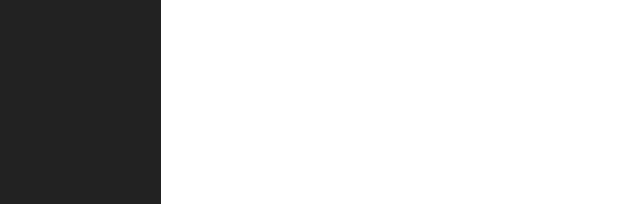
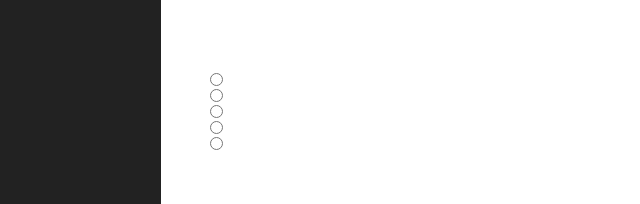
Before and after one commit to space10-community/conversational-form-docs, a plain HTML site: page docs/examples.html in a window 1280 px wide. Shown: the part 593-797 px from the top of the page, 479-1119 px from the left. Drawn offline with Linux system fonts and the light colour scheme.

Commit message:
try with radio buttons

```diff
--- a/docs/examples.html
+++ b/docs/examples.html
@@ -74,6 +74,13 @@
 
 					<!-- Conversational Form will auto-run because of attribute "cf-form" -->
 					<form id="form" cf-form>
+						<fieldset cf-questions="Choose an example">
+							<input type="radio" cf-label="Conditional Flow" />
+							<input type="radio" cf-label="Formless" />
+							<input type="radio" cf-label="Add robot response" />
+							<input type="radio" cf-label="Auto form detection" />
+							<input type="radio" cf-label="jQuery" />
+						</fieldset>
 					</form>
 
 				</div>
@@ -99,9 +106,9 @@
 				function initExample(){
 					for(var i = 0; i < examples.length; i++){
 						(function(index) {
-							setTimeout(function() {
-								window.ConversationalForm.addRobotChatResponse(examples[index]);
-							}, i * 2000);
+							// setTimeout(function() {
+							// 	window.ConversationalForm.addRobotChatResponse(examples[index]);
+							// }, i * 2000);
 						})(i);
 					}
 				}
```
